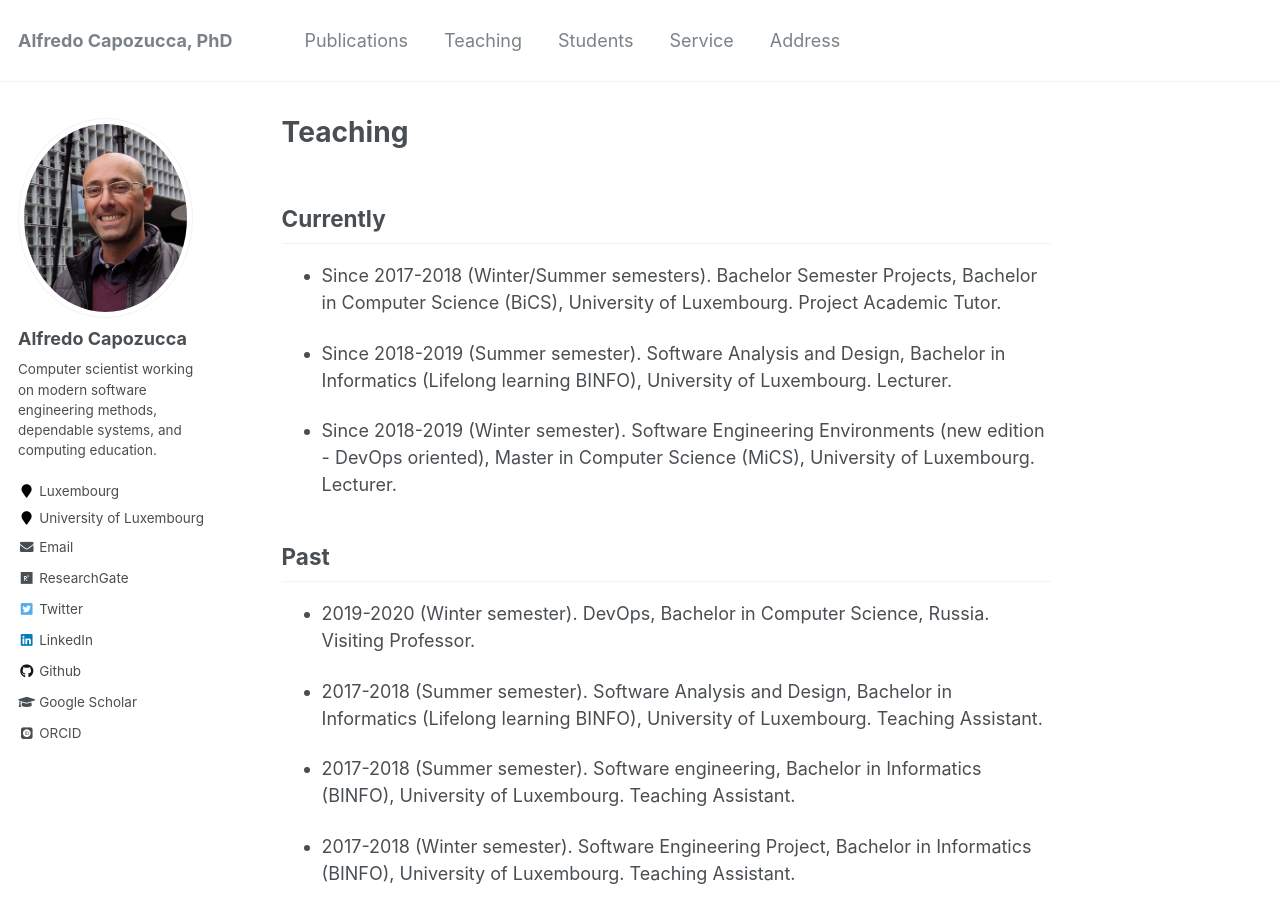
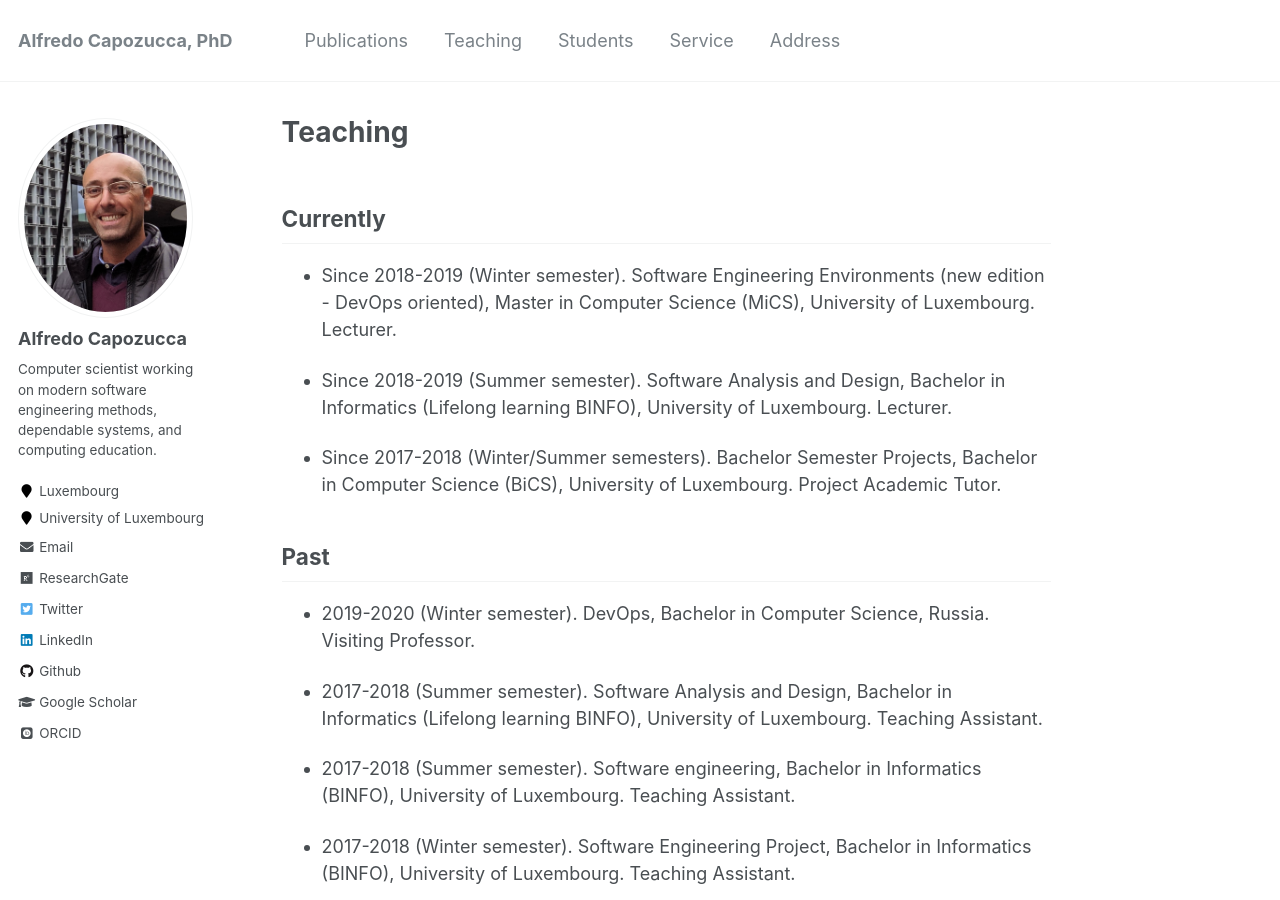
Before and after one commit to acapozucca/acapozucca.github.io, a Jekyll site: the page built from _pages/teaching.md, in a window 1280 px wide and 900 px high. Built offline with Jekyll 4.4.1, drawn with Linux system fonts in a browser that asks for light colours; some web fonts are replaced.

```diff
--- a/_pages/teaching.md
+++ b/_pages/teaching.md
@@ -8,11 +8,13 @@ redirect_from:
 
 ##  Currently
 
-* Since 2017-2018 (Winter/Summer semesters). Bachelor Semester Projects, Bachelor in Computer Science (BiCS), University of Luxembourg. Project Academic Tutor.
+* Since 2018-2019 (Winter semester). Software Engineering Environments (new edition - DevOps oriented), Master in Computer Science (MiCS), University of Luxembourg. Lecturer.
+
 
 * Since 2018-2019 (Summer semester). Software Analysis and Design, Bachelor in Informatics (Lifelong learning BINFO), University of Luxembourg. Lecturer.
 
-* Since 2018-2019 (Winter semester). Software Engineering Environments (new edition - DevOps oriented), Master in Computer Science (MiCS), University of Luxembourg. Lecturer.
+* Since 2017-2018 (Winter/Summer semesters). Bachelor Semester Projects, Bachelor in Computer Science (BiCS), University of Luxembourg. Project Academic Tutor.
+
 
 
 
```
